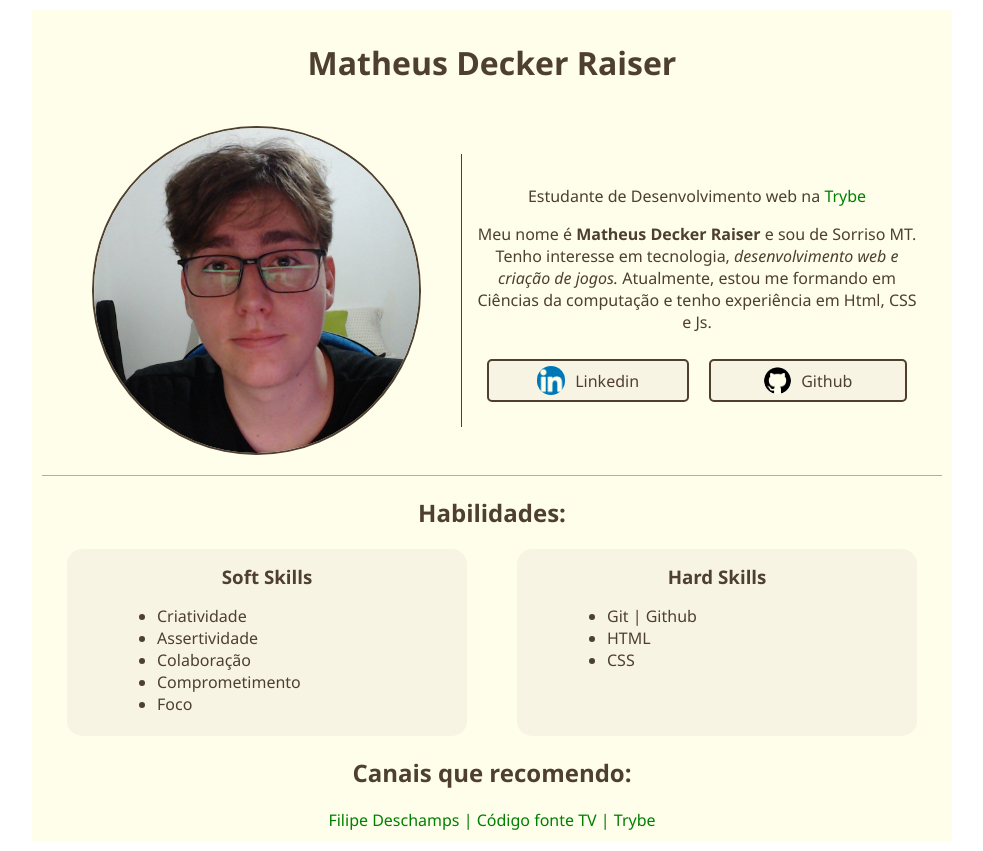
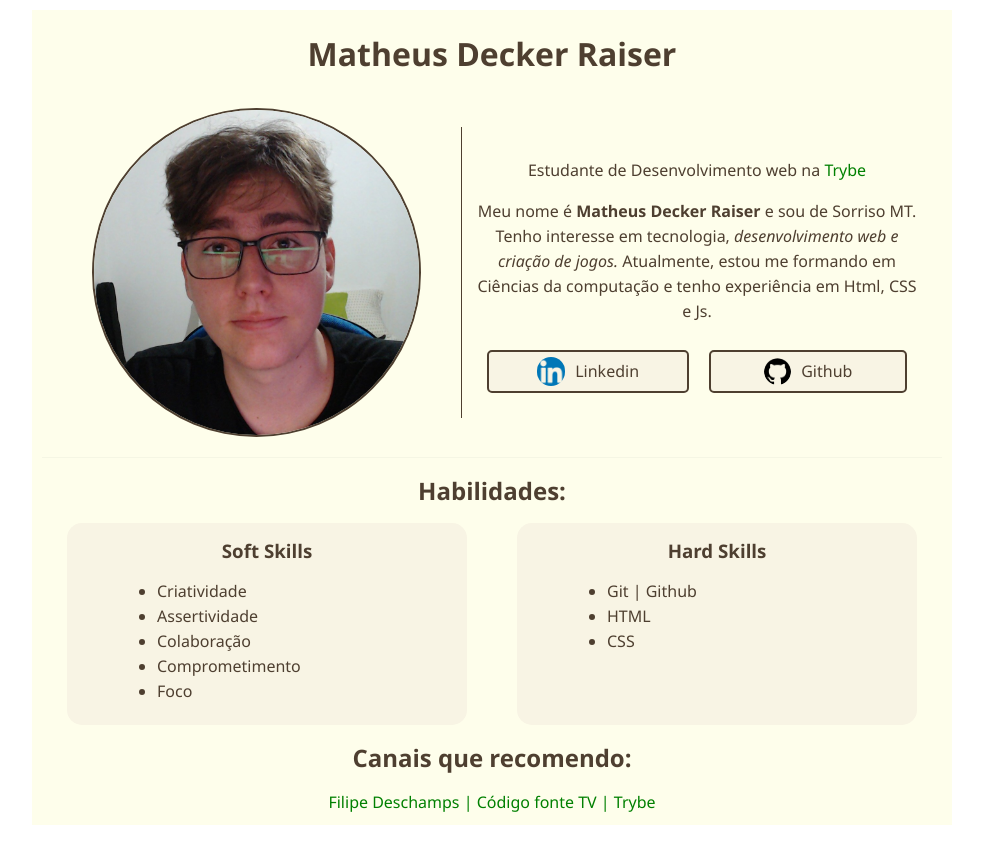
Before and after one commit to Matheus-Raiser/Matheus-Raiser.github.io, a plain HTML site: page index.html in a window 1280 px wide. Shown: the whole page, without its empty margins (148-1131 px from the left). Drawn offline with Linux system fonts and the light colour scheme.

Commit message:
Melhoria em legibilidade de código, correções menores

```diff
--- a/style.css
+++ b/style.css
@@ -1,50 +1,57 @@
-body{
+body {
   font-size: 16px;
-    font-family: 'Segoe UI', Tahoma, Geneva, Verdana, sans-serif;
+  font-family: "Segoe UI", Tahoma, Geneva, Verdana, sans-serif;
   color: #4e3f30;
   text-align: center;
+  line-height: 25px;
 }
-.img-perfil{
-    border-radius: 100%;
-    margin: 10px 40px;
-    width: 325px;
-    border: 2px solid #4e3f30;
-}
-a{
+a {
   color: green;
   text-decoration: none;
 }
-#conteudo{
+a img {
+  width: 15%;
+  border-radius: 100%;
+  padding: 0px;
+  margin-right: 10px;
+}
+#conteudo {
   margin: 10px auto;
   width: 900px;
   background-color: #fefeeb;
   padding: 10px;
 }
 
-#topo{
+#topo {
   display: flex;
-    background-color:#fefeeb ;
+  background-color: #fefeeb;
   padding: 10px;
   justify-items: center;
   align-items: center;
-    border-bottom: 1px solid #a5b3aa;
+  border-bottom: 1px solid #a5b3aa1a;
 }
 
-#descricao{
+#descricao {
   border-left: 1px solid #4e3f30;
   padding: 15px 15px;
 }
 
-#habilidades{
+#habilidades {
   display: flex;
   justify-content: space-around;
   background-color: #fefeeb;
 }
 
-.link-descricao{
+.img-perfil {
+  border-radius: 100%;
+  margin: 10px 40px;
+  width: 325px;
+  border: 2px solid #4e3f30;
+}
+.link-descricao {
   display: flex;
 }
-.link-descricao a{
+.link-descricao a {
   padding: 5px 5px;
   background-color: #f8f4e4;
   border-radius: 5px;
@@ -56,8 +63,12 @@ padding: 15px 15px;
   align-items: center;
   justify-content: center;
 }
+.link-descricao a:hover {
+  background-color: #4e3f30;
+  color: #f8f4e4;
+}
 
-.box-abilidades{
+.box-abilidades {
   background-color: #f8f4e4;
   width: 300px;
   padding: 5px 50px;
@@ -70,19 +81,10 @@ padding: 15px 15px;
   text-align: left;
 }
 
-.box-abilidades h3{
+.box-abilidades h3 {
   text-align: center;
   align-self: center;
   padding: 0px;
   margin-top: 10px;
   margin-bottom: 0px;
 }
-
-a img{
-
-    width: 15%;
-    border-radius: 100%;
-    padding: 0px;
-    margin-right: 10px;
-    background-color: #fefeeb;
-}
```
Also changed, not shown: index.html (+6 -3 lines). Lines whose indentation alone changed are shown as unchanged.
